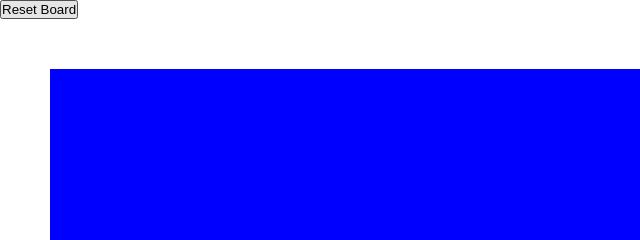
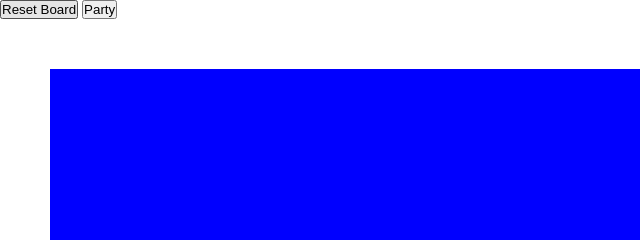
Before and after one commit to travisreynolds17/match_three, a website: page index.html in a window 1280 px wide. Shown: the top 240 px of the page, 0-640 px from the left. Drawn offline with Linux system fonts and the light colour scheme.

```diff
--- a/index.html
+++ b/index.html
@@ -15,6 +15,9 @@
         <button class="reset">
             Reset Board
         </button>
+        <button class="party">
+            Party
+        </button>
     </header>
 
     <main>
```
Also changed, not shown: dist/js/main.js.
